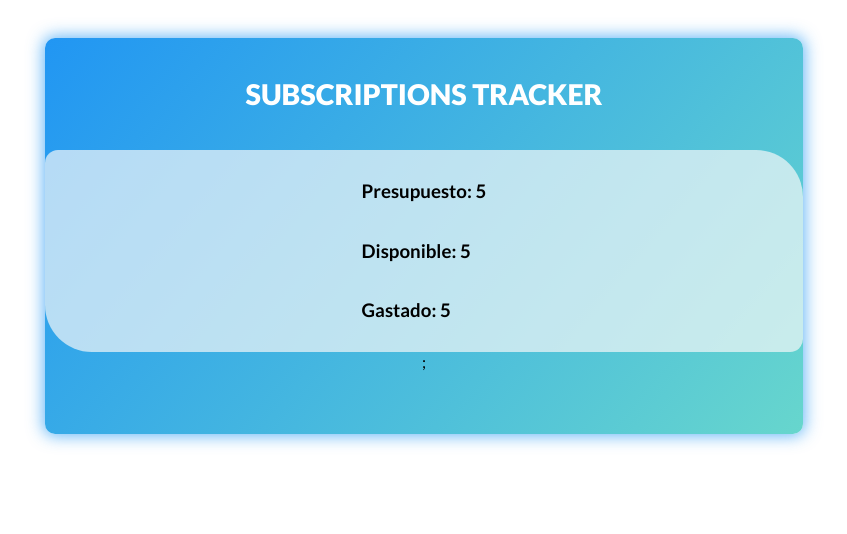
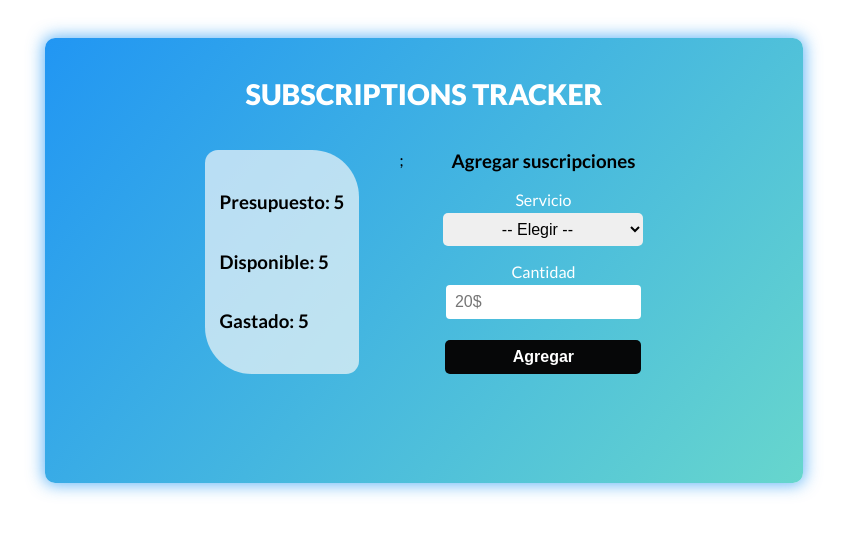
Before and after one commit to Pablo-Andrada/Subscription-Platform-Tracker, a React (Vite) app in the folder Suscripciones/: page / in a window 1280 px wide. Both pictures are taken after typing "5" into the empty fields and a click on the input "Agregar". Shown: the top 534 px of the page, without its empty margins (216-1063 px from the left). Built offline with nearby package versions, Linux system fonts and the light colour scheme.

Commit message:
FormAddSubs

```diff
--- /dev/null
+++ b/Suscripciones/src/components/FormAddSubs.jsx
@@ -0,0 +1,45 @@
+import { useState } from "react";
+
+const FormAddSubs = ({ setType, setPrice, type, price }) => {
+    const [error, setError] = useState(false);
+
+
+    const handleSubs = e => {
+        e.preventDefault();
+        if (price === "" || Number(price) < 0 || type === "") {
+            setError(true);
+            return;
+        }
+        setError(false);
+        //console.log(type);
+        //console.log(price);
+
+    }
+
+    return (
+        <div className="add-subscription">
+            <h3>Agregar suscripciones</h3>
+            <form onSubmit={handleSubs}>
+                <p>Servicio</p>
+                <select onChange={e=> setType(e.target.value) }>
+                    <option value="">-- Elegir --</option>
+                    <option value="netflix">Netflix</option>
+                    <option value="disneyPlus">Disney Plus</option>
+                    <option value="hboMax">HBO Max</option>
+                    <option value="starPlus">Star Plus</option>
+                    <option value="primeVideos">Prime Videos</option>
+                    <option value="spotify">Spotify</option>
+                    <option value="apletv">Aple tv</option>
+
+                </select>
+                <p>Cantidad</p>
+                <input type="number" placeholder="20$" onChange={e => setPrice(e.target.value)} />
+                <input type="submit" value="Agregar"/>
+            </form>
+            {error ? <p className="error">Campos invalidos</p> : null}
+        </div>
+    );
+
+}
+
+export default FormAddSubs;
--- a/Suscripciones/src/components/MainControl.jsx
+++ b/Suscripciones/src/components/MainControl.jsx
@@ -1,9 +1,22 @@
+import { useState } from "react";
 import Balance from "./Balance";
+import FormAddSubs from "./FormAddSubs";
 
-const MainControl = ({count}) => {
+
+const MainControl = ({ count }) => {
+    const [type, setType] = useState("");
+    const [price, setPrice] = useState("");
+
+
     return (
-        <div className="main-control">
-            <Balance count={ count } />;
+        <div className="main-form">
+            <Balance count={count} />;
+            <FormAddSubs
+                setType={setType}
+                setPrice={setPrice}
+                type={type}
+                price={price}
+            />
         </div>
     );
 }
```
